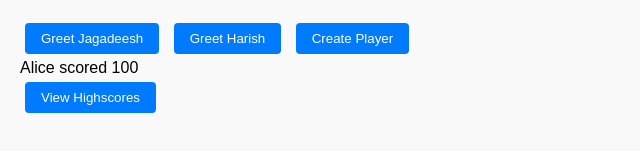
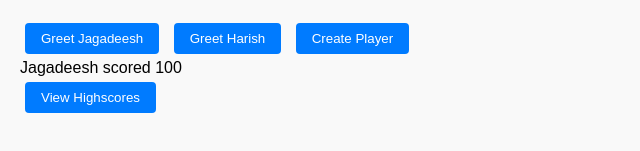
Before and after one commit to jagadeeshgudhe/dom_events_udemy, a plain HTML site: page index.html in a window 1280 px wide. Both pictures are taken after typing "5" into the empty fields and a click on the button "Create Player". Shown: the part 405-556 px from the top of the page, 0-640 px from the left. Drawn offline with Linux system fonts and the light colour scheme.

Commit message:
Update with new code files

```diff
--- a/index.html
+++ b/index.html
@@ -2,7 +2,7 @@
 <html lang="en">
 <head>
   <meta charset="UTF-8">
-  <title>JavaScript Topics Demo</title>
+  <title>DOM and Events Practise module</title>
   <style>
     body {
       font-family: Arial, sans-serif;
@@ -104,7 +104,7 @@
     </div>
   </div>
 
-  <script>
+<script>
     // 1. The DOM and DOM Manipulation
     document.getElementById('change-greeting').addEventListener('click', () => {
       document.getElementById('greeting').textContent = 'Hello, Brother!';
@@ -192,7 +192,7 @@
     }
 
     document.getElementById('create-player').addEventListener('click', () => {
-      const player = new Player('Alice', 100);
+      const player = new Player('Jagadeesh', 100);
       player.display();
     });
 
```
